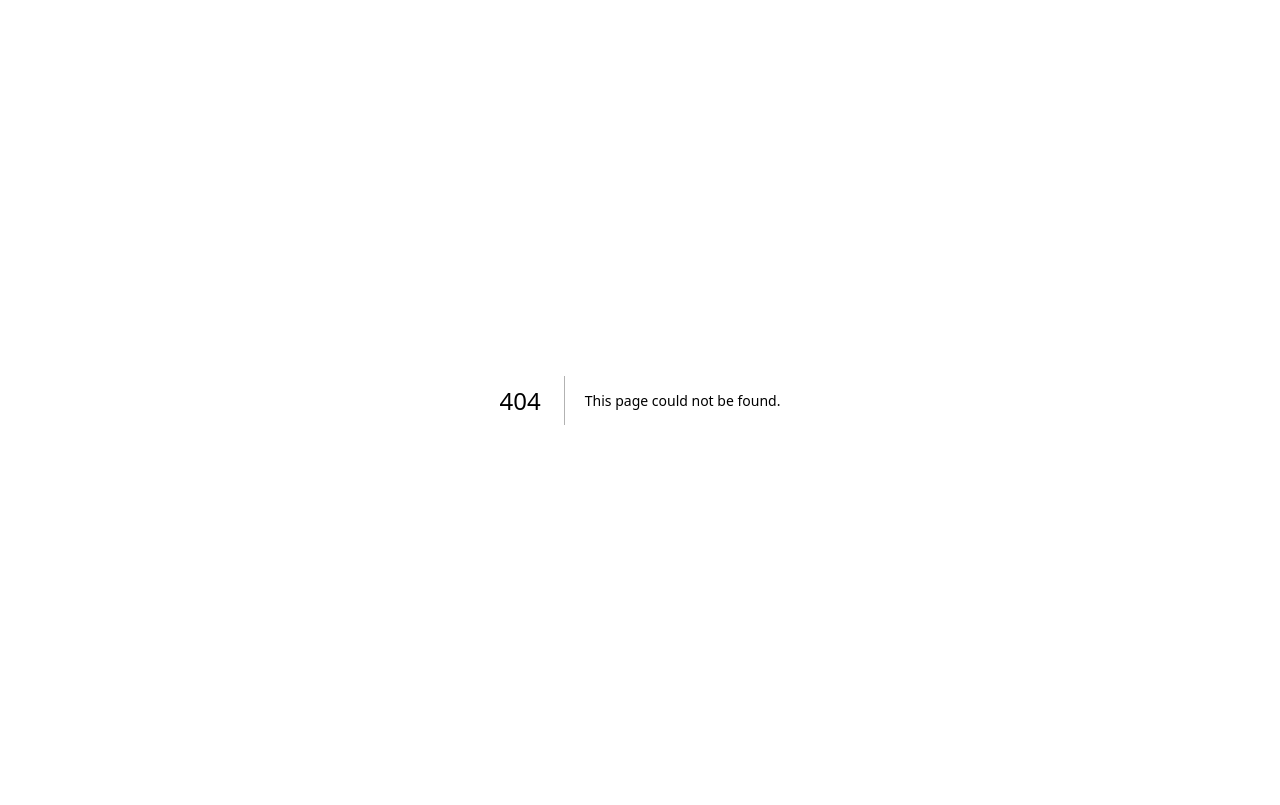
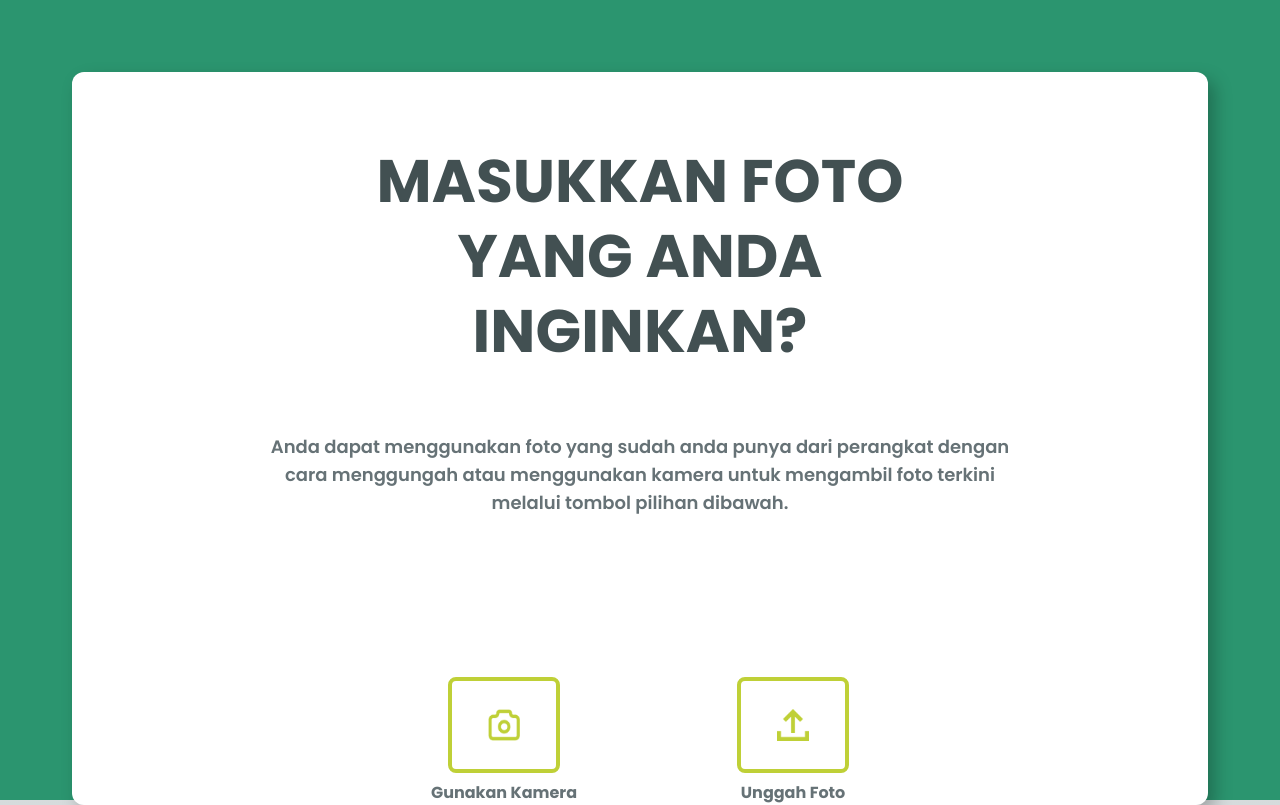
Before and after one commit to rhafif-p/Sentify, a Next.js app in the folder frontend/: page /home/addImage in a window 1280 px wide. Before the commit this address had no page. Built offline with nearby package versions, Linux system fonts and the light colour scheme.

Commit message:
feat - image input pages

```diff
--- /dev/null
+++ b/frontend/src/app/home/addImage/page.jsx
@@ -0,0 +1,39 @@
+import React from 'react'
+
+export default function addImage() {
+  return (
+    <main className="flex h-screen flex-col items-center justify-between p-10 bg-green">
+      <div
+        className="bg-white h-screen flex flex-col items-center rounded-xl m-8"
+        style={{ boxShadow: '7px 8px 17px 0px #00000040' }}
+      >
+        <p className="font-bold text-6xl text-darkgray font-poppins text-center w-3/6 pt-10 pb-16 leading-tight mt-8">
+          MASUKKAN FOTO YANG ANDA INGINKAN?
+        </p>
+        <p className="w-2/3 font-inter text-lg text-lightgray font-semibold text-center px-2">
+          Anda dapat menggunakan foto yang sudah anda punya dari perangkat
+          dengan cara menggungah atau menggunakan kamera untuk mengambil foto
+          terkini melalui tombol pilihan dibawah.
+        </p>
+
+        <div className="flex flex-row justify-evenly text-center pt-40">
+          <div className="relative flex flex-col items-center justify-center px-20">
+            <div className="w-28 h-24 flex items-center justify-center rounded-lg border-4 border-solid border-limegreen">
+              <img src="/static/kamera.png" alt="Icon" className="w-8 h-8" />
+            </div>
+            <p className="text-md font-bold text-lightgray pt-2">
+              Gunakan Kamera
+            </p>
+          </div>
+
+          <div className="relative flex flex-col items-center justify-center px-20">
+            <div className="w-28 h-24 flex items-center justify-center rounded-lg border-4 border-solid border-limegreen">
+              <img src="/static/unggah.png" alt="Icon" className="w-8 h-8" />
+            </div>
+            <p className="text-md font-bold text-lightgray pt-2">Unggah Foto</p>
+          </div>
+        </div>
+      </div>
+    </main>
+  )
+}
```
